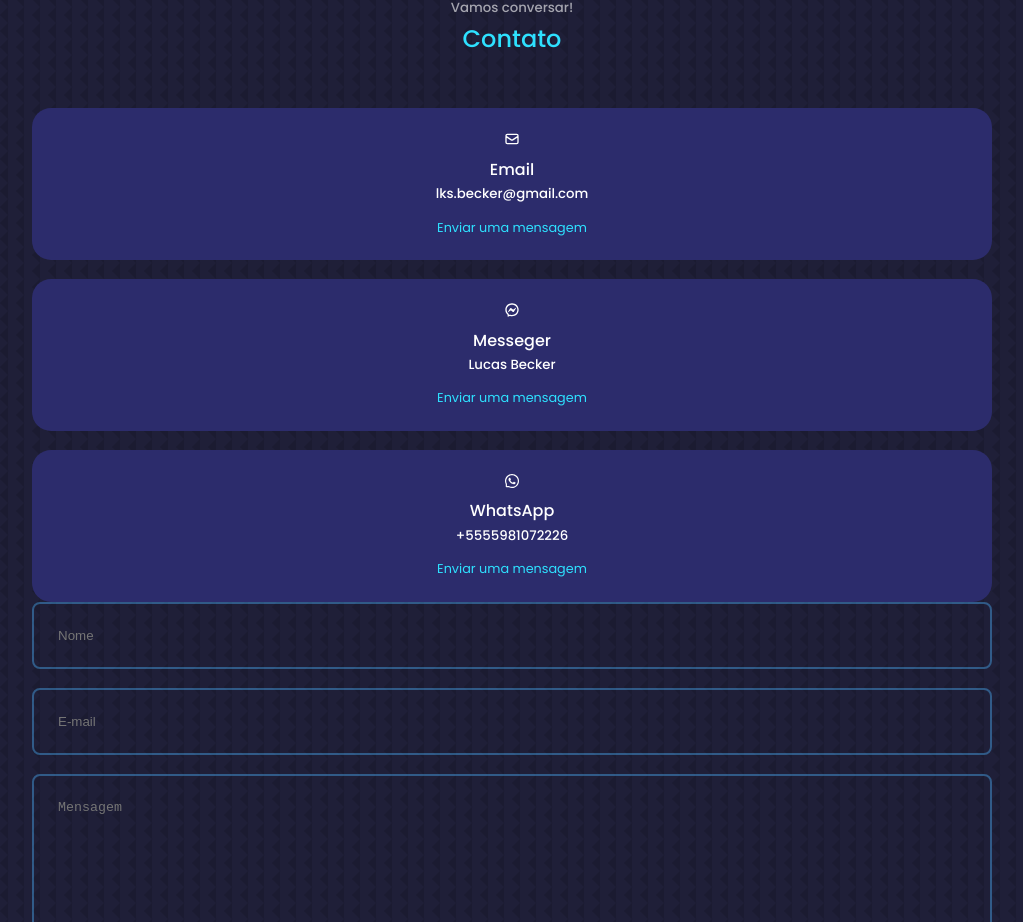
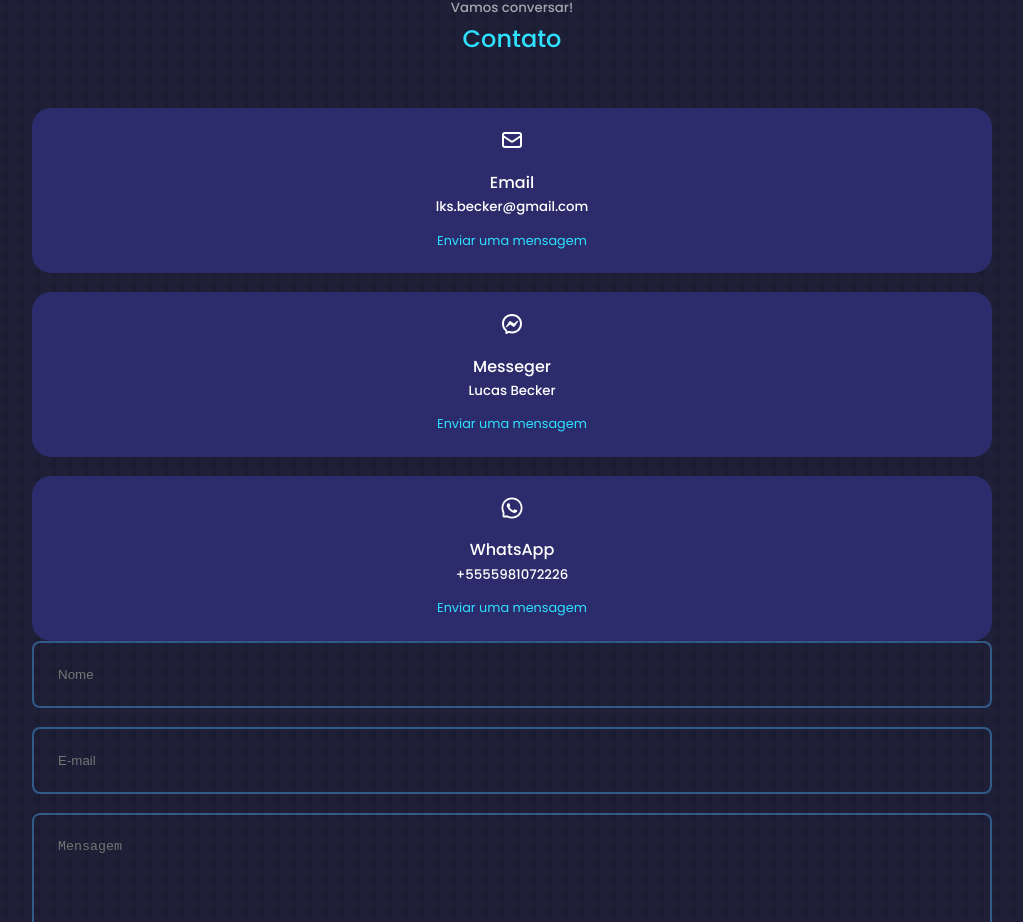
Before and after one commit to LucBecker/react-portfolio-website, a React (Create React App) app: page / in a window 1280 px wide. Shown: the part 6777-7699 px from the top of the page, without its empty margins (128-1151 px from the left). Built offline with nearby package versions, Linux system fonts and the light colour scheme.

Commit message:
Implements Component Contact

```diff
--- a/src/components/contact/Contact.jsx
+++ b/src/components/contact/Contact.jsx
@@ -14,21 +14,21 @@ const Contact = () => {
       <div className='container .contact__container'>
           <div className='contact__options'>
             <article className='contact__option'>
-              <HiOutlineMail/>
+              <HiOutlineMail className='contact__option-icon'/>
               <h4>Email</h4>
               <h5>lks.becker@gmail.com</h5>
               <a href='mailto:lks.becker@gmail.com' target="_blank">Enviar uma mensagem</a>
             </article>
 
             <article className='contact__option'>
-              <RiMessengerLine/>
+              <RiMessengerLine className='contact__option-icon'/>
               <h4>Messeger</h4>
               <h5>Lucas Becker</h5>
               <a href='https://m.me/lucas.becker' target="_blank">Enviar uma mensagem</a>
             </article>
 
             <article className='contact__option'>
-              <AiOutlineWhatsApp/>
+              <AiOutlineWhatsApp className='contact__option-icon'/>
               <h4>WhatsApp</h4>
               <h5>+5555981072226</h5>
               <a href='https://api.whatsapp.com/send?phone=5555981072226' target="_blank">Enviar uma mensagem</a>
```
